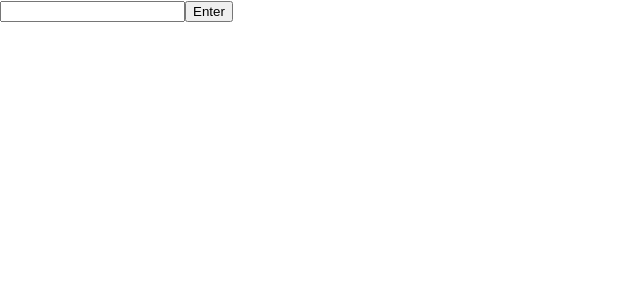
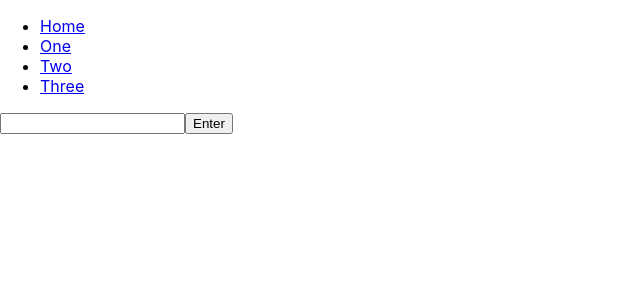
Before and after one commit to Ianwehmeyer/project03reactappnew, a React (Create React App) app: page / in a window 1280 px wide. Shown: the top 300 px of the page, without its empty margins (0-640 px from the left). Built offline with nearby package versions, Linux system fonts and the light colour scheme.

Commit message:
Nav bar
testing navbar

```diff
--- /dev/null
+++ b/src/About.js
@@ -0,0 +1,9 @@
+import React from 'react'
+
+export default function About() {
+    return (
+        <div>
+
+        </div>
+    )
+}
--- a/src/App.js
+++ b/src/App.js
@@ -1,67 +1,26 @@
-import React, {useEffect, useState} from 'react';
+import React from 'react'
 import './App.css';
-import TodoList from "./TodoList"
-import TodoForm from "./TodoForm"
+import {BrowserRouter, Switch, Route} from 'react-router-dom'
+import Nav from './Nav'
+import TodoStorage from './TodoStorage'
+import Contacts from './Contacts'
+import About from './About'
 
+export default function App() {
+  return (
+    <div>
+      <BrowserRouter>
+      <div className="App">
+        <Nav />
+        <Switch>
+          <Route path="/" exact component={TodoStorage}/>
+          <Route path="/Contacts" exact component={Contacts} />
+          <Route path="/About" exact component={About} />
 
+        </Switch>
 
-const LOCAL_STORAGE_KEY = "react-todo-list-todos"
-
-function App() {
-  const [todos, setTodos] =useState([]);
-  //
-  //for reference - const [state, setState] = useState([]); state is array, because state is immutable use function to update array
-
-  function addTodo(todo) {
-    //forms todo from state to list of todos
-    //will take in event from DOM
-    //e.preventDefault();
-    let newTodos = [...todos];
-    setTodos([todo, ...newTodos])
-  }
-  useEffect(() => {
-    const storageTodos = JSON.parse(localStorage.getItem(LOCAL_STORAGE_KEY))
-    if (storageTodos) {
-      setTodos(storageTodos)
-    }
-    //now todos are consistent when we reset the browser
-  }, [])
-
-  useEffect(() => {
-    localStorage.setItem(LOCAL_STORAGE_KEY, JSON.stringify(todos))
-
-  },[todos])
-
-  function slashComplete(id) {
-    setTodos(
-      todos.map(todo => {
-        if (todo.id === id) {
-          return {
-            ...todo,
-            completed: !todo.completed
-          }
-        }
-        return todo;
-      })
-    )
-  }
-  function deleteTodo(id) {
-    setTodos(todos.filter(todo => todo.id !== id));
-    //filter removes items from the array - want to remove items if the id is not the one I'm looking for
-    //filter uses function to determine whether or not to keep item in an array :)
-  }
-
-
-
-  return (
-    <div className="App">
-
-     <TodoForm addTodo={addTodo}  todos={todos} />
-     <TodoList todos={todos} slashComplete={slashComplete}
-     deleteTodo={deleteTodo} />
-
+      </div>
+    </BrowserRouter>
     </div>
-  );
+  )
 }
-
-export default App;
--- /dev/null
+++ b/src/Contacts.js
@@ -0,0 +1,9 @@
+import React from 'react'
+
+export default function Contacts() {
+    return (
+        <div>
+
+        </div>
+    )
+}
--- /dev/null
+++ b/src/Nav.js
@@ -0,0 +1,17 @@
+import React from 'react'
+import './App.css'
+import {Link} from 'react-router-dom'
+
+export default function Nav() {
+    return (
+        <nav>
+            <ul>
+
+                <li><Link to="/">Home</Link></li>
+                <li><Link to="/one">One</Link></li>
+                <li><Link to="/two">Two</Link></li>
+                <li><Link to="/three">Three</Link></li>
+            </ul>
+        </nav>
+    )
+}
--- /dev/null
+++ b/src/TodoStorage.js
@@ -0,0 +1,65 @@
+import React, {useEffect, useState} from 'react';
+import './App.css';
+import TodoList from "./TodoList"
+import TodoForm from "./TodoForm"
+import {BrowserRouter, Switch, Route} from 'react-router-dom'
+
+
+
+const LOCAL_STORAGE_KEY = "react-todo-list-todos"
+
+function TodoStorage() {
+  const [todos, setTodos] =useState([]);
+  //
+  //for reference - const [state, setState] = useState([]); state is array, because state is immutable use function to update array
+
+  function addTodo(todo) {
+    //forms todo from state to list of todos
+    //will take in event from DOM
+    //e.preventDefault();
+    let newTodos = [...todos];
+    setTodos([todo, ...newTodos])
+  }
+  useEffect(() => {
+    const storageTodos = JSON.parse(localStorage.getItem(LOCAL_STORAGE_KEY))
+    if (storageTodos) {
+      setTodos(storageTodos)
+    }
+    //now todos are consistent when we reset the browser
+  }, [])
+
+  useEffect(() => {
+    localStorage.setItem(LOCAL_STORAGE_KEY, JSON.stringify(todos))
+
+  },[todos])
+
+  function slashComplete(id) {
+    setTodos(
+      todos.map(todo => {
+        if (todo.id === id) {
+          return {
+            ...todo,
+            completed: !todo.completed
+          }
+        }
+        return todo;
+      })
+    )
+  }
+  function deleteTodo(id) {
+    setTodos(todos.filter(todo => todo.id !== id));
+    //filter removes items from the array - want to remove items if the id is not the one I'm looking for
+    //filter uses function to determine whether or not to keep item in an array :)
+  }
+
+  return (
+    <div className="TodoStorage">
+    <TodoForm addTodo={addTodo}  todos={todos} />
+    <TodoList todos={todos} slashComplete={slashComplete}
+    deleteTodo={deleteTodo} />
+  </div>
+
+);
+}
+
+export default TodoStorage;
```
Also changed, not shown: src/navBar.js (deleted, +0 -14 lines).
